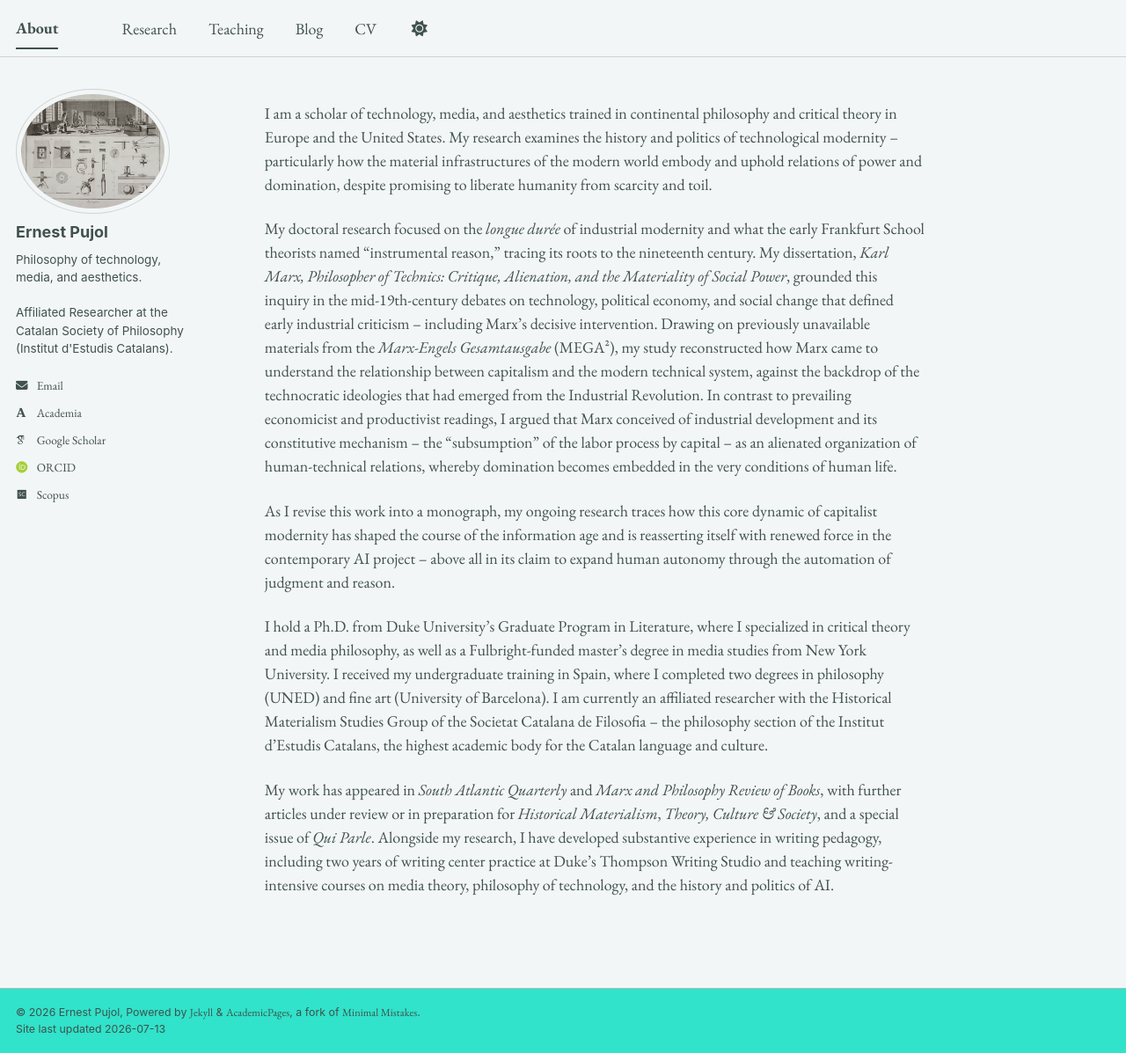
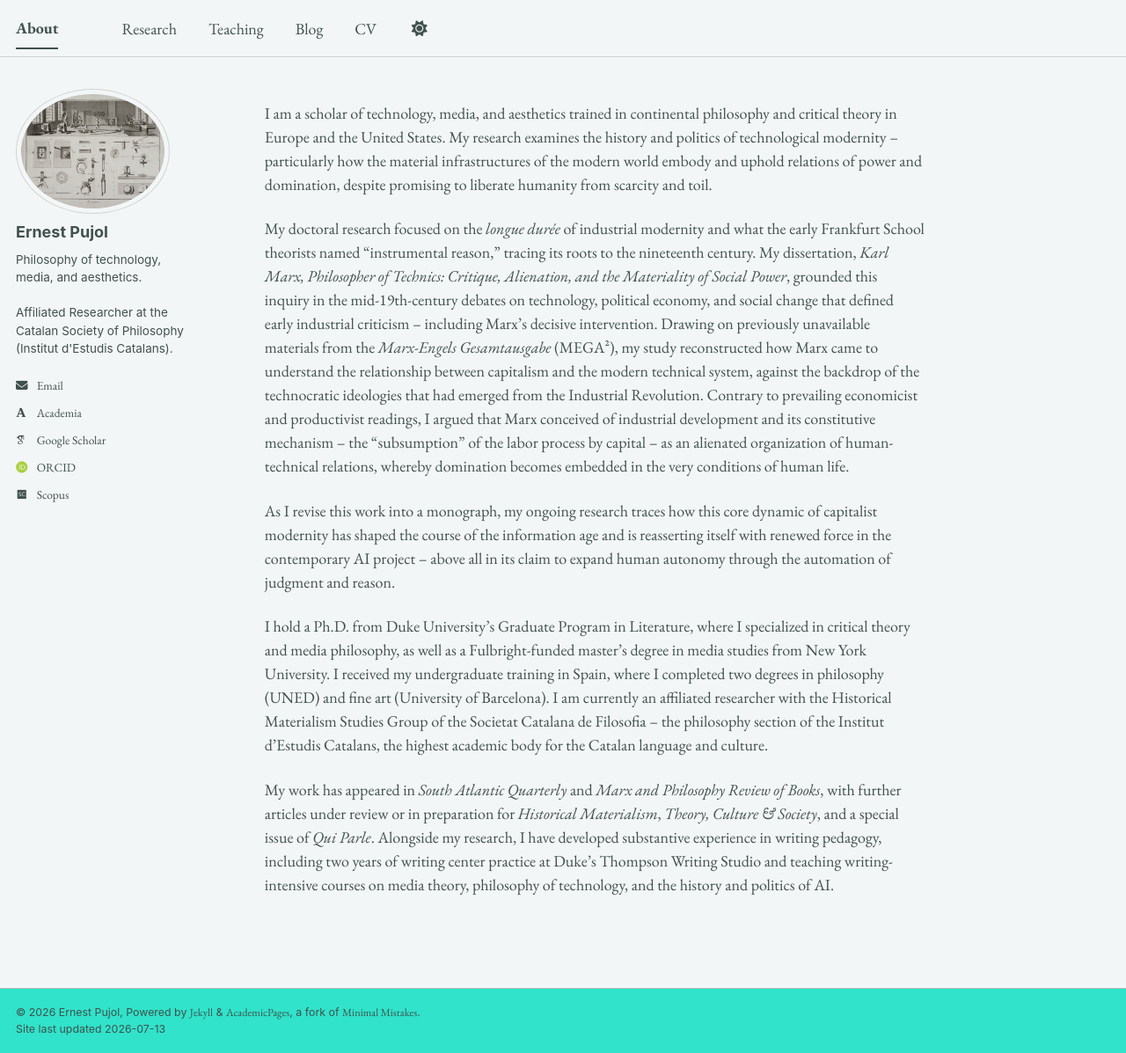
Before and after one commit to epujol90/epujol90.github.io, a Jekyll site: the page built from _pages/about.md, in a window 1280 px wide and 1197 px high. Shown: the whole window at 88% size. Built offline with Jekyll 4.4.1, drawn with Linux system fonts in a browser that asks for light colours; some web fonts are replaced; a script bundle is joined from its source files by our own code; library files that are not in the unit come from our copies.

Commit message:
Update about.md

```diff
--- a/_pages/about.md
+++ b/_pages/about.md
@@ -8,7 +8,7 @@ redirect_from:
 ---
 I am a scholar of technology, media, and aesthetics trained in continental philosophy and critical theory in Europe and the United States. My research examines the history and politics of technological modernity -- particularly how the material infrastructures of the modern world embody and uphold relations of power and domination, despite promising to liberate humanity from scarcity and toil.
 
-My doctoral research focused on the _longue durée_ of industrial modernity and what the early Frankfurt School theorists named “instrumental reason,” tracing its roots to the nineteenth century. My dissertation, _Karl Marx, Philosopher of Technics: Critique, Alienation, and the Materiality of Social Power_, grounded this inquiry in the mid-19th-century debates on technology, political economy, and social change that defined early industrial criticism -- including Marx's decisive intervention. Drawing on previously unavailable materials from the _Marx-Engels Gesamtausgabe_ (MEGA²), my study reconstructed how Marx came to understand the relationship between capitalism and the modern technical system, against the backdrop of the technocratic ideologies that had emerged from the Industrial Revolution. In contrast to prevailing economicist and productivist readings, I argued that Marx conceived of industrial development and its constitutive mechanism -- the “subsumption” of the labor process by capital -- as an alienated organization of human-technical relations, whereby domination becomes embedded in the very conditions of human life.
+My doctoral research focused on the _longue durée_ of industrial modernity and what the early Frankfurt School theorists named “instrumental reason,” tracing its roots to the nineteenth century. My dissertation, _Karl Marx, Philosopher of Technics: Critique, Alienation, and the Materiality of Social Power_, grounded this inquiry in the mid-19th-century debates on technology, political economy, and social change that defined early industrial criticism -- including Marx's decisive intervention. Drawing on previously unavailable materials from the _Marx-Engels Gesamtausgabe_ (MEGA²), my study reconstructed how Marx came to understand the relationship between capitalism and the modern technical system, against the backdrop of the technocratic ideologies that had emerged from the Industrial Revolution. Contrary to prevailing economicist and productivist readings, I argued that Marx conceived of industrial development and its constitutive mechanism -- the “subsumption” of the labor process by capital -- as an alienated organization of human-technical relations, whereby domination becomes embedded in the very conditions of human life.
 
 As I revise this work into a monograph, my ongoing research traces how this core dynamic of capitalist modernity has shaped the course of the information age and is reasserting itself with renewed force in the contemporary AI project -- above all in its claim to expand human autonomy through the automation of judgment and reason.
 
```
